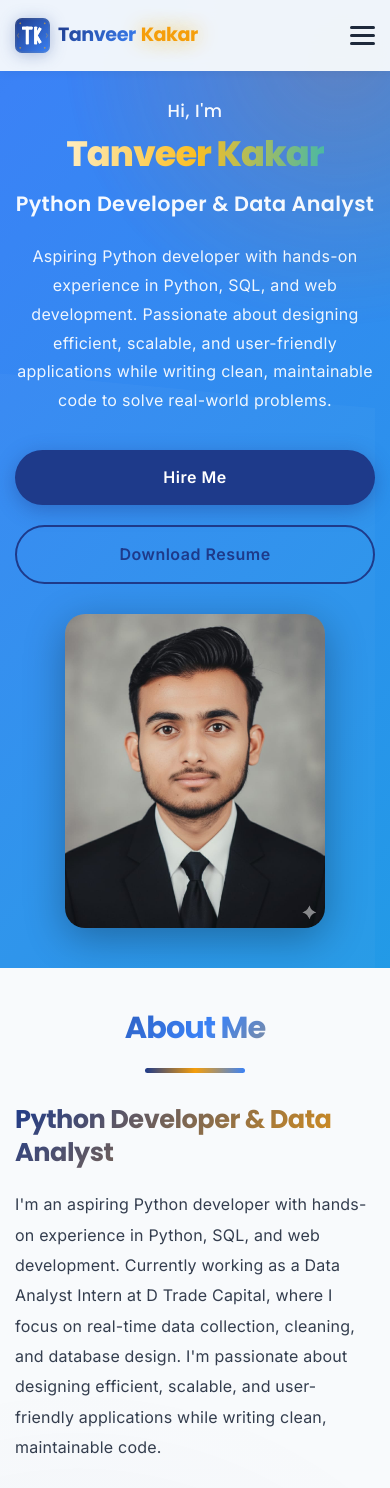
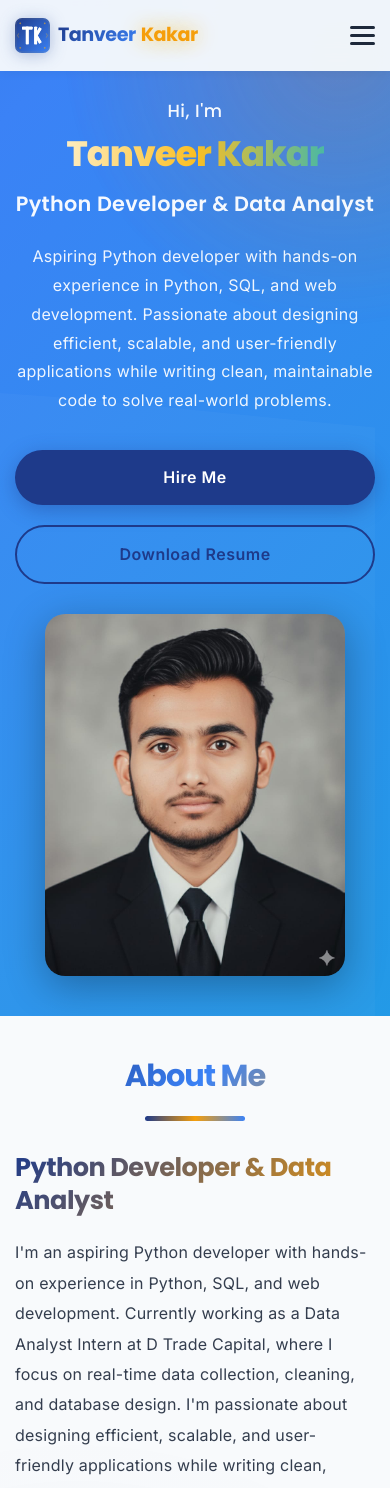
Before and after one commit to Tanveer2507/TANVEER-KAKAR, a React (Create React App) app: page / in a window 390 px wide. Shown: the top 1488 px of the page. Built offline with nearby package versions, Linux system fonts and the light colour scheme.

Commit message:
Increase profile photo size and make logo refresh page on click

```diff
--- a/src/components/Home.css
+++ b/src/components/Home.css
@@ -135,14 +135,14 @@ body.dark-mode .home-section {
 
 .profile-photo-container {
   width: 100%;
-  max-width: 420px;
+  max-width: 500px;
   height: auto;
 }
 
 .profile-photo {
   width: 100%;
   height: auto;
-  max-height: 480px;
+  max-height: 550px;
   object-fit: cover;
   border-radius: 20px;
   box-shadow: 0 10px 40px rgba(0, 0, 0, 0.3);
@@ -306,11 +306,11 @@ body.dark-mode .home-section {
   }
 
   .profile-photo-container {
-    max-width: 300px;
+    max-width: 350px;
   }
 
   .profile-photo {
-    max-height: 380px;
+    max-height: 450px;
   }
 
   .image-placeholder {
@@ -341,11 +341,11 @@ body.dark-mode .home-section {
   }
 
   .profile-photo-container {
-    max-width: 260px;
+    max-width: 300px;
   }
 
   .profile-photo {
-    max-height: 330px;
+    max-height: 400px;
   }
 
   .image-placeholder {
--- a/src/components/Navbar.js
+++ b/src/components/Navbar.js
@@ -13,6 +13,10 @@ const Navbar = ({ darkMode, toggleDarkMode }) => {
     return () => window.removeEventListener('scroll', handleScroll);
   }, []);
 
+  const handleLogoClick = () => {
+    window.location.href = '/';
+  };
+
   const scrollToSection = (id) => {
     const element = document.getElementById(id);
     if (element) {
@@ -24,7 +28,7 @@ const Navbar = ({ darkMode, toggleDarkMode }) => {
   return (
     <nav className={`navbar ${scrolled ? 'scrolled' : ''}`}>
       <div className="container nav-container">
-        <div className="logo" onClick={() => scrollToSection('home')}>
+        <div className="logo" onClick={handleLogoClick}>
           <img src="/logo.svg" alt="TK Logo" className="logo-img" />
           <div>
             <span className="logo-text">Tanveer</span>
```
